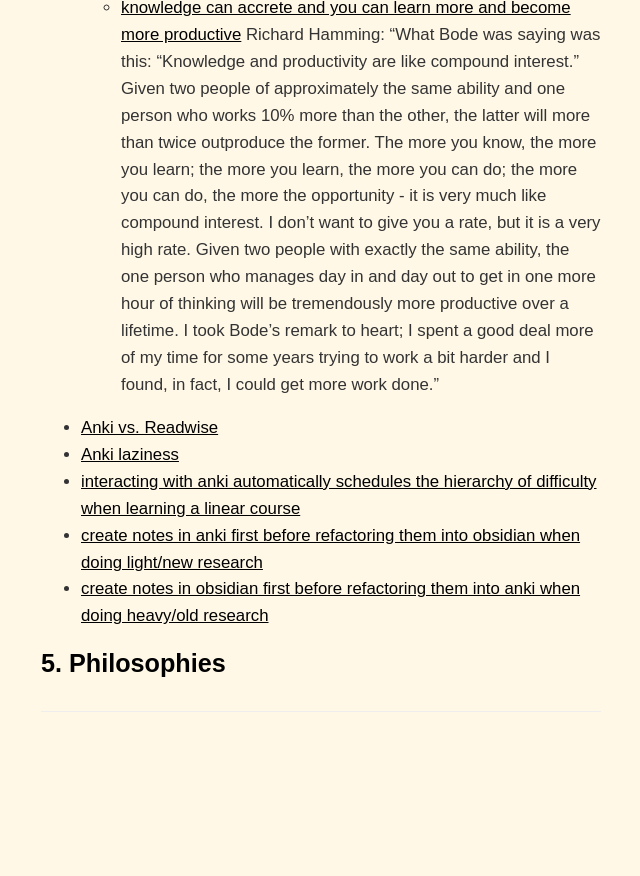
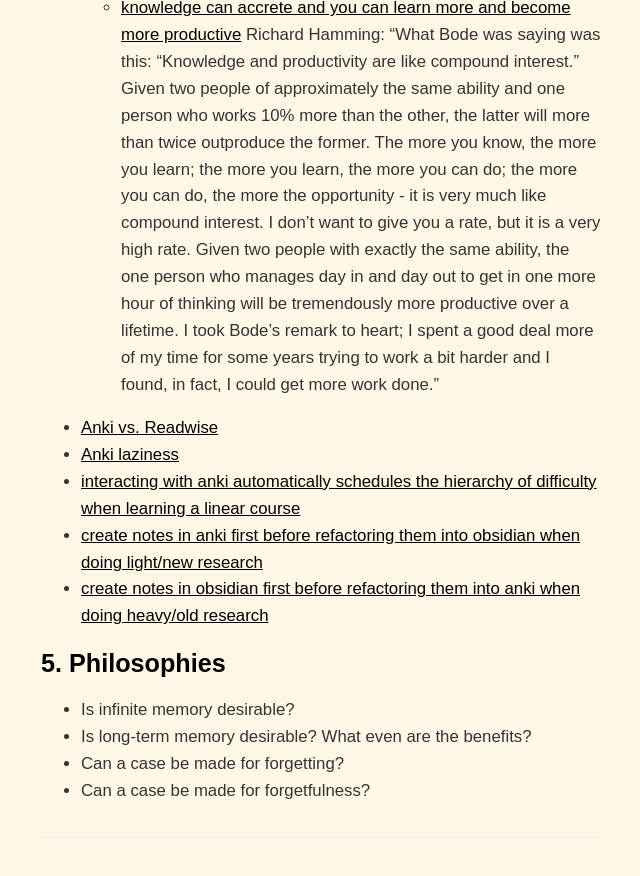
Before and after one commit to dCO2/rococo, a Jekyll site: the page built from _posts/2022-08-17-project-mnemosyne.md, in a window 1280 px wide and 900 px high, scrolled down 7678 px. Shown: the top 876 px of the window, without its empty margins (335-975 px from the left). Built offline with Jekyll 4.4.1, drawn with Linux system fonts in a browser that asks for light colours; some web fonts are replaced; before the commit the page ends 8453 px from its top, so only the background shows below that.

Commit message:
Refactors and Additions

```diff
--- a/_posts/2022-08-17-project-mnemosyne.md
+++ b/_posts/2022-08-17-project-mnemosyne.md
@@ -176,3 +176,7 @@ Using Anki to remember questions to yourself you might answer in the future
 - [create notes in obsidian first before refactoring them into anki when doing heavy/old research]()
 
 ## 5. Philosophies
+- Is infinite memory desirable?
+- Is long-term memory desirable? What even are the benefits?
+- Can a case be made for forgetting?
+- Can a case be made for forgetfulness?
```
